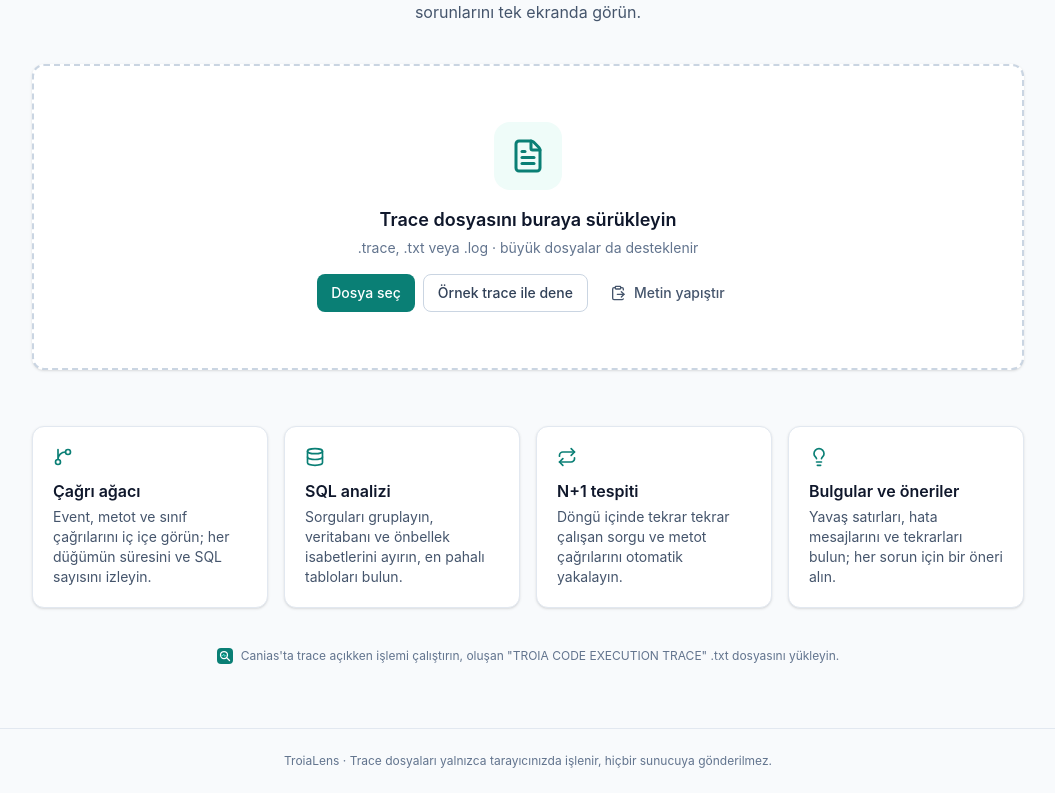
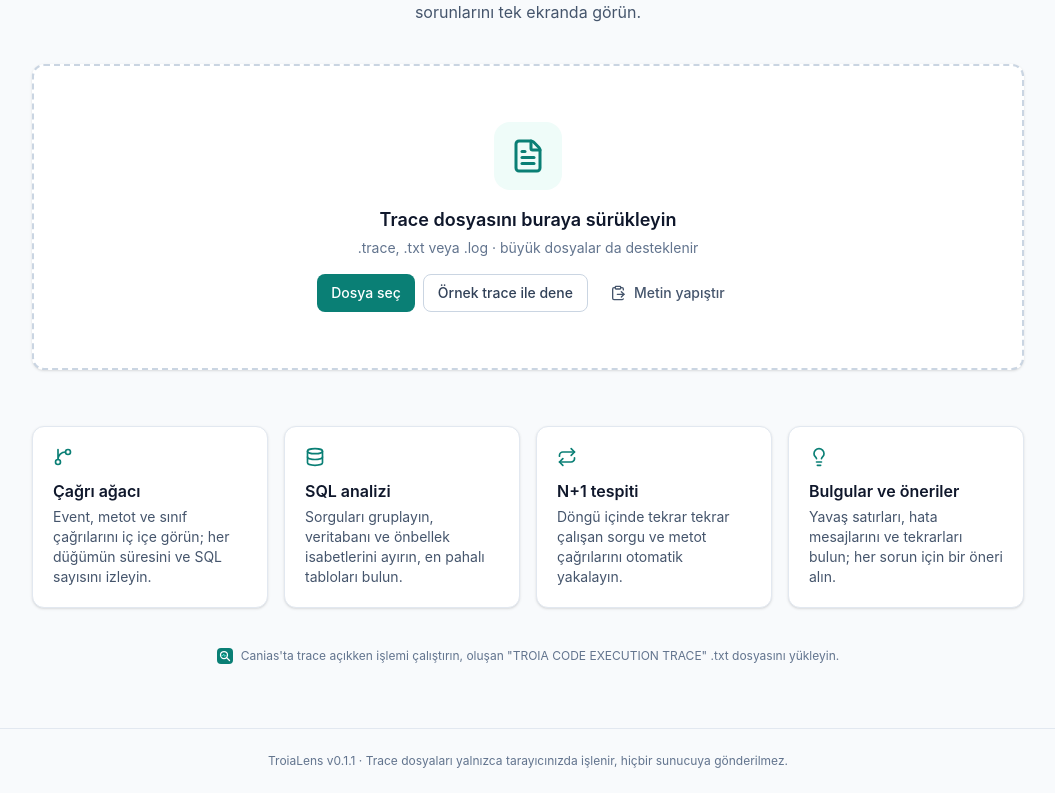
Before and after one commit to ufukt51/TroiaLens, a React (Vite) app: page / in a window 1280 px wide. Shown: the part 303-1096 px from the top of the page, without its empty margins (112-1167 px from the left). Built offline with nearby package versions, Linux system fonts and the light colour scheme.

Commit message:
Altbilgide proje sürümünü göster

```diff
--- a/src/apps/StandaloneApp.tsx
+++ b/src/apps/StandaloneApp.tsx
@@ -88,7 +88,7 @@ export function StandaloneApp() {
       </main>
       {effectiveRoute !== 'analysis' && (
         <footer className="border-t border-slate-200 py-6 text-center text-xs text-slate-500 dark:border-slate-800 dark:text-slate-500">
-          TroiaLens · Trace dosyaları yalnızca tarayıcınızda işlenir, hiçbir sunucuya gönderilmez.
+          TroiaLens v{__APP_VERSION__} · Trace dosyaları yalnızca tarayıcınızda işlenir, hiçbir sunucuya gönderilmez.
         </footer>
       )}
     </div>
--- /dev/null
+++ b/src/globals.d.ts
@@ -0,0 +1,2 @@
+/** Injected by Vite from package.json (see vite.config.ts). */
+declare const __APP_VERSION__: string
--- a/vite.config.ts
+++ b/vite.config.ts
@@ -1,8 +1,12 @@
 import { defineConfig } from 'vite'
 import react from '@vitejs/plugin-react'
 import tailwindcss from '@tailwindcss/vite'
+import pkg from './package.json' with { type: 'json' }
 
 export default defineConfig({
   plugins: [react(), tailwindcss()],
   base: './',
+  define: {
+    __APP_VERSION__: JSON.stringify(pkg.version),
+  },
 })
```
